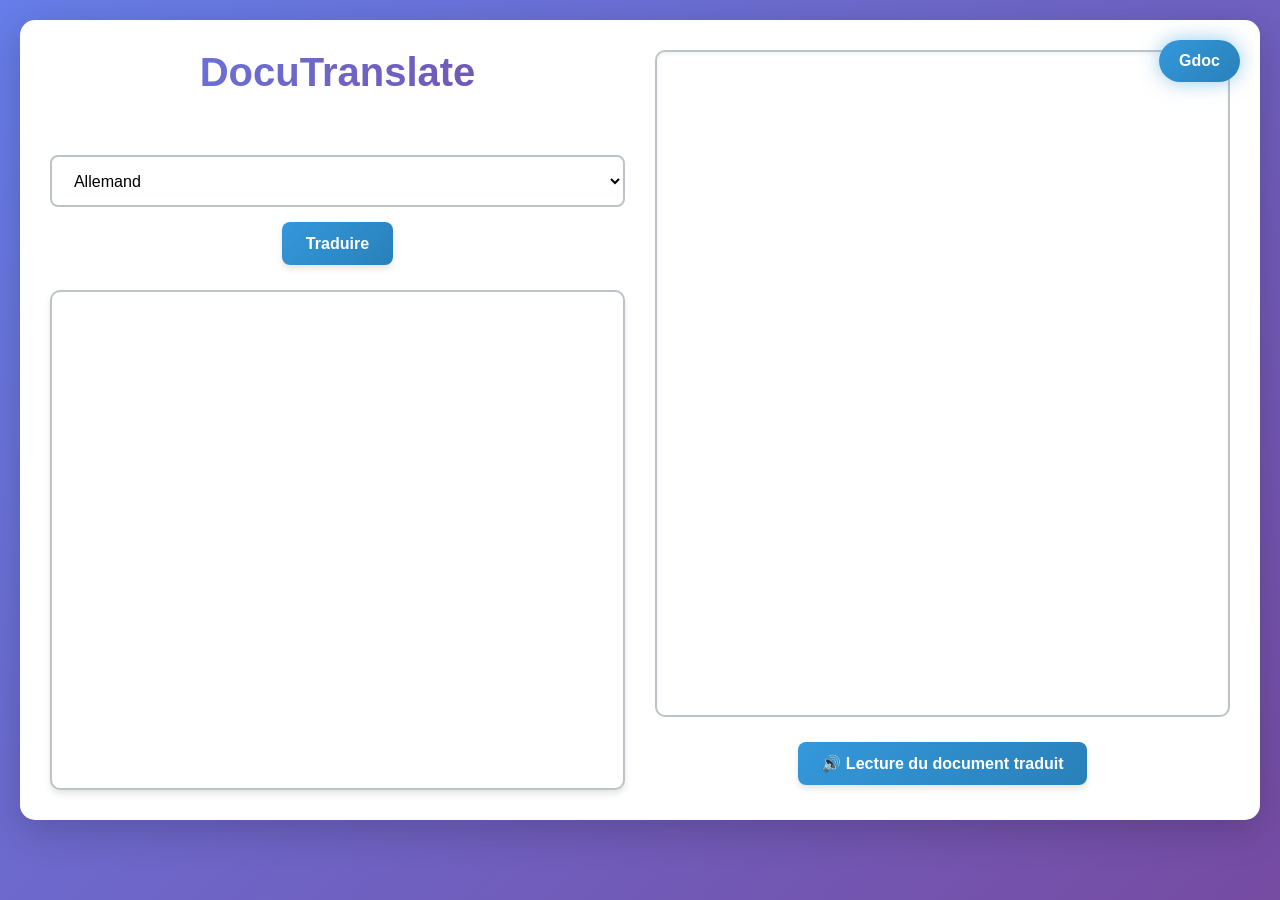
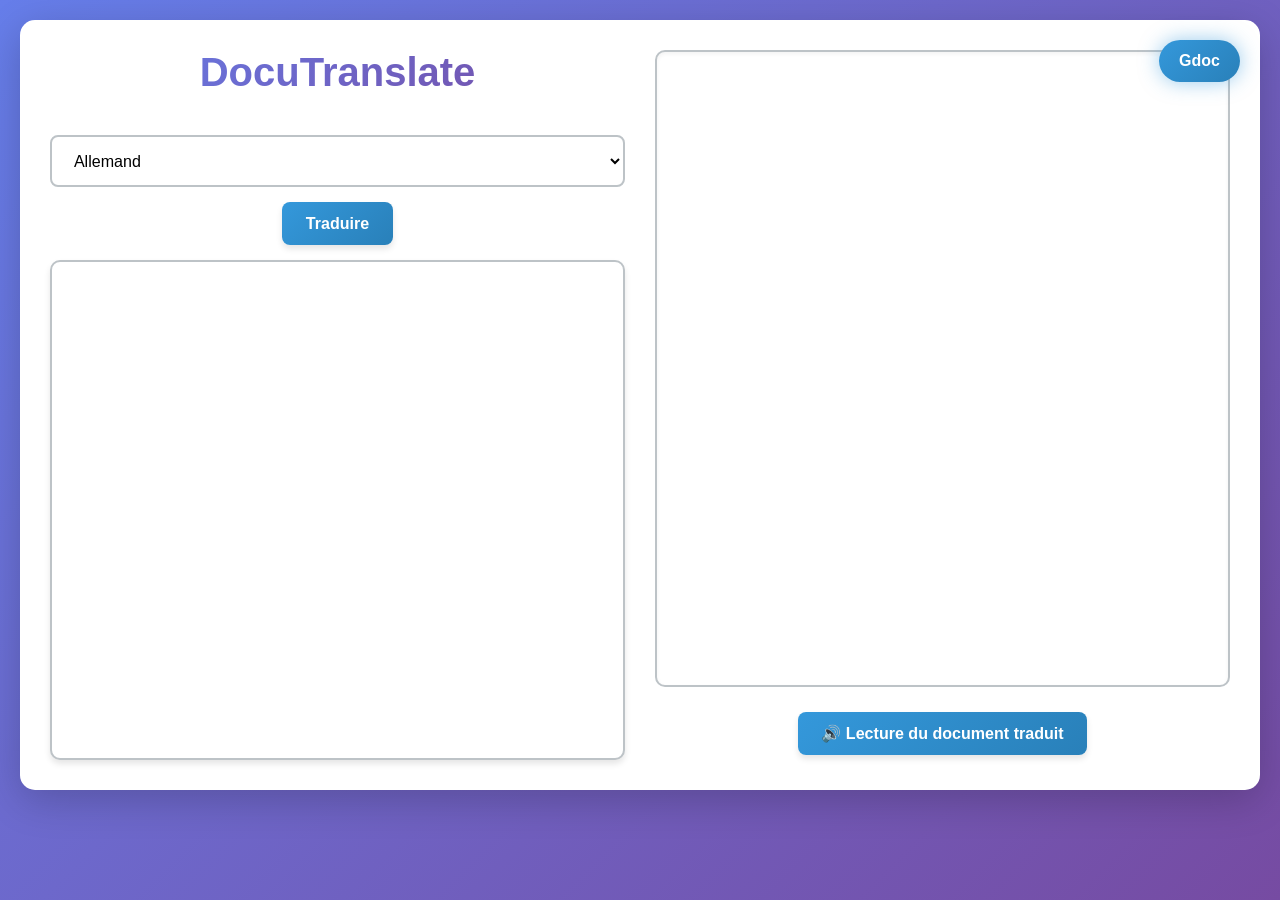

Update styles.css

--- a/styles/styles.css
+++ b/styles/styles.css
@@ -95,7 +95,7 @@ body {
   min-width: 0; /* IMPORTANT: permet au flex item de rétrécir en dessous de sa taille de contenu */
   display: flex;
   flex-direction: column;
-  gap: 20px;
+  gap: 10px;
 }
 
 .right-pane {
@@ -168,7 +168,7 @@ h3 {
   text-align: center;
   color: #7f8c8d;
   font-size: 1.1em;
-  margin: 0 0 20px 0;
+  margin: 0 0 10px 0;
 }
 
 /* ============================================================
@@ -650,3 +650,11 @@ body.keyboard-navigation *:focus {
     font-size: 13px;
   }
 }
+#reset-section {
+  margin-top: 5px !important;
+  margin-bottom: 10px;
+}
+
+
+
+
